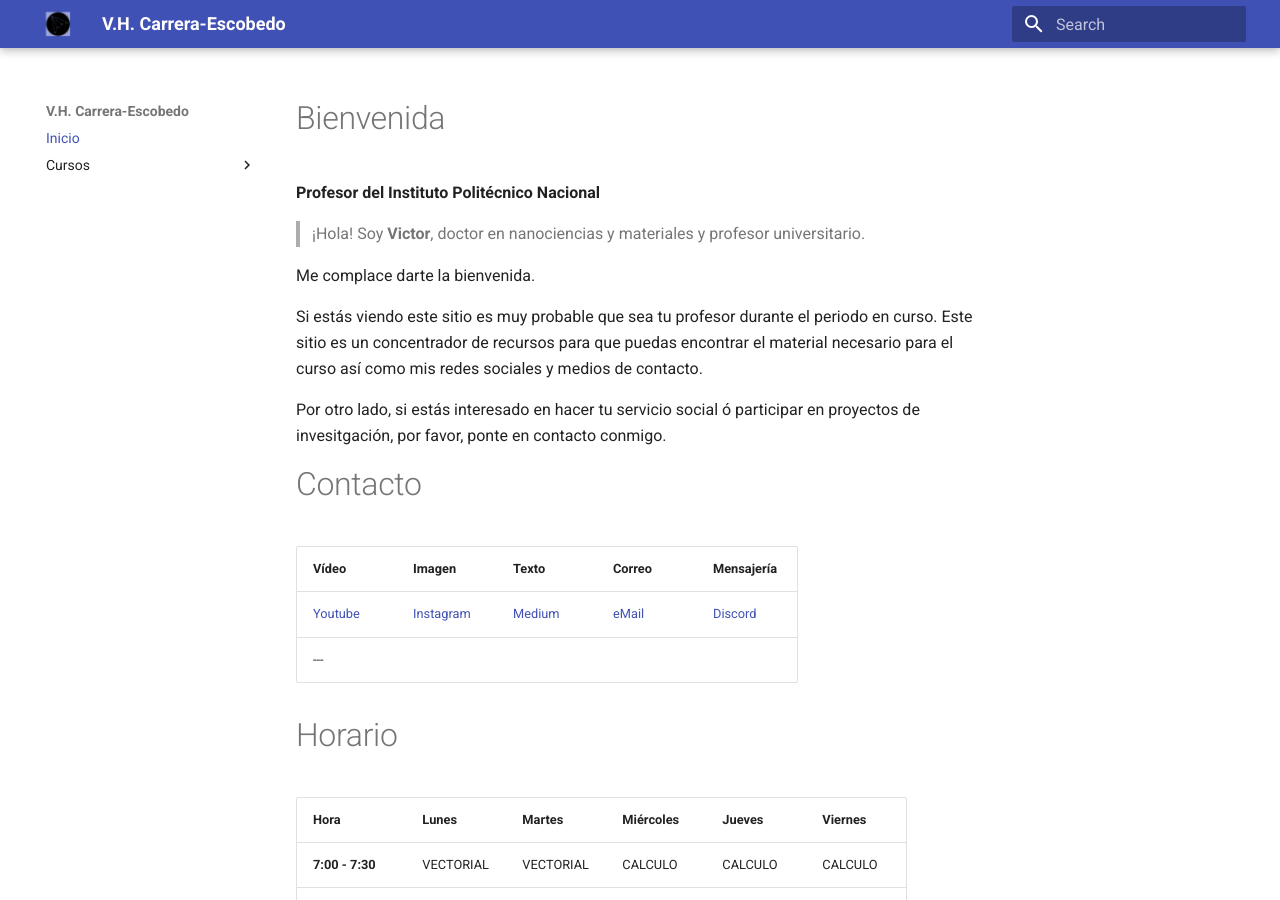
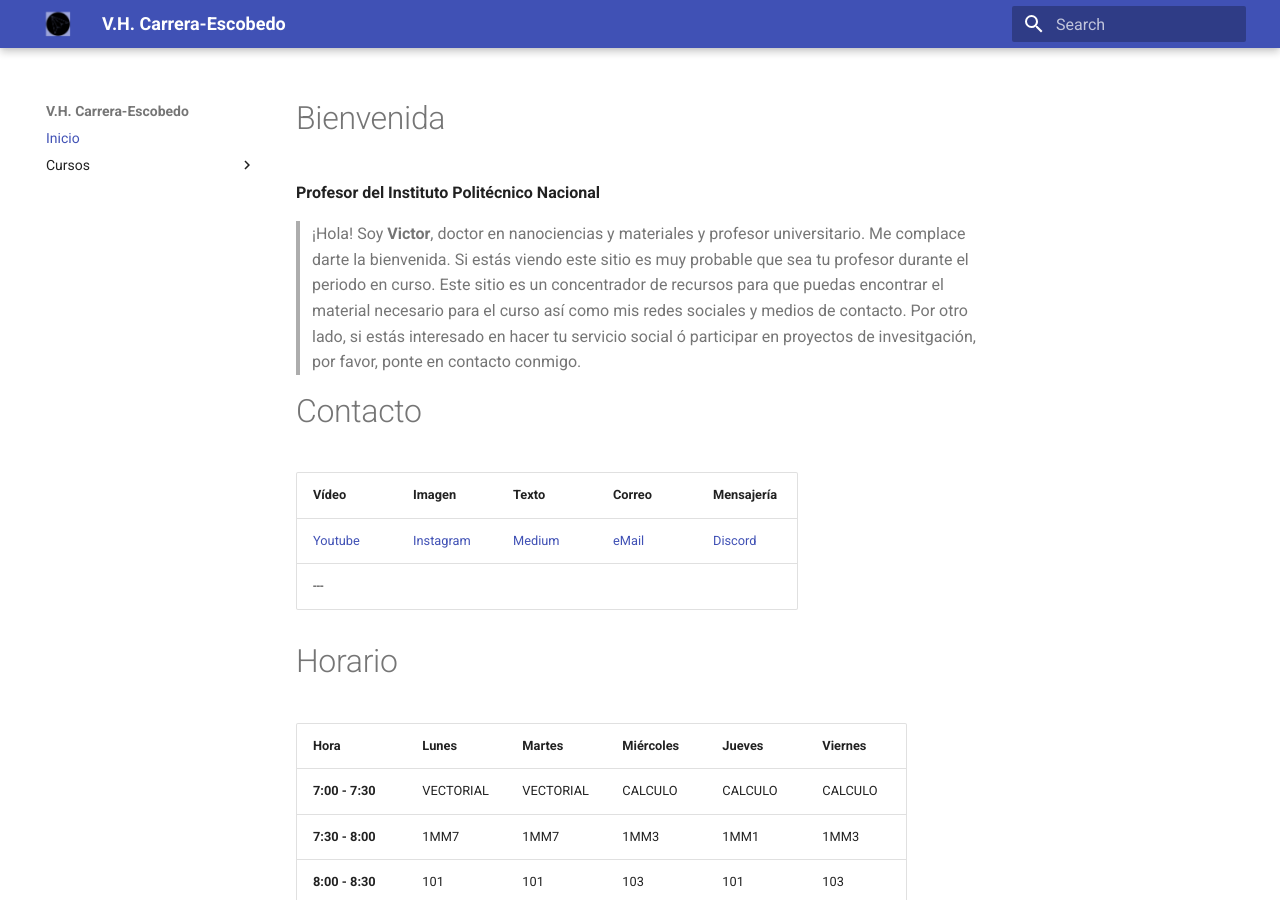
Before and after one commit to vcarrerae/Recursos-academicos, an MkDocs documentation site: the page built from docs/index.md, in a window 1280 px wide and 900 px high. Built offline with MkDocs 1.6.1 and Material for MkDocs 9.7.7, drawn with Linux system fonts in a browser that asks for light colours.

```diff
--- a/docs/index.md
+++ b/docs/index.md
@@ -3,13 +3,9 @@
 **Profesor del Instituto Politécnico Nacional**
 
 > ¡Hola! Soy **Victor**, doctor en nanociencias y materiales y profesor universitario.
-
-Me complace darte la bienvenida.
-
-Si estás viendo este sitio es muy probable que sea tu profesor durante el periodo en curso. Este sitio es un concentrador de recursos para que puedas encontrar el material necesario para el curso así como mis redes sociales y medios de contacto.
-
-Por otro lado, si estás interesado en hacer tu servicio social ó participar en proyectos de invesitgación, por favor, ponte en contacto conmigo.
->
+> Me complace darte la bienvenida.
+> Si estás viendo este sitio es muy probable que sea tu profesor durante el periodo en curso. Este sitio es un concentrador de recursos para que puedas encontrar el material necesario para el curso así como mis redes sociales y medios de contacto.
+> Por otro lado, si estás interesado en hacer tu servicio social ó participar en proyectos de invesitgación, por favor, ponte en contacto conmigo.
 
 # Contacto
 
```
